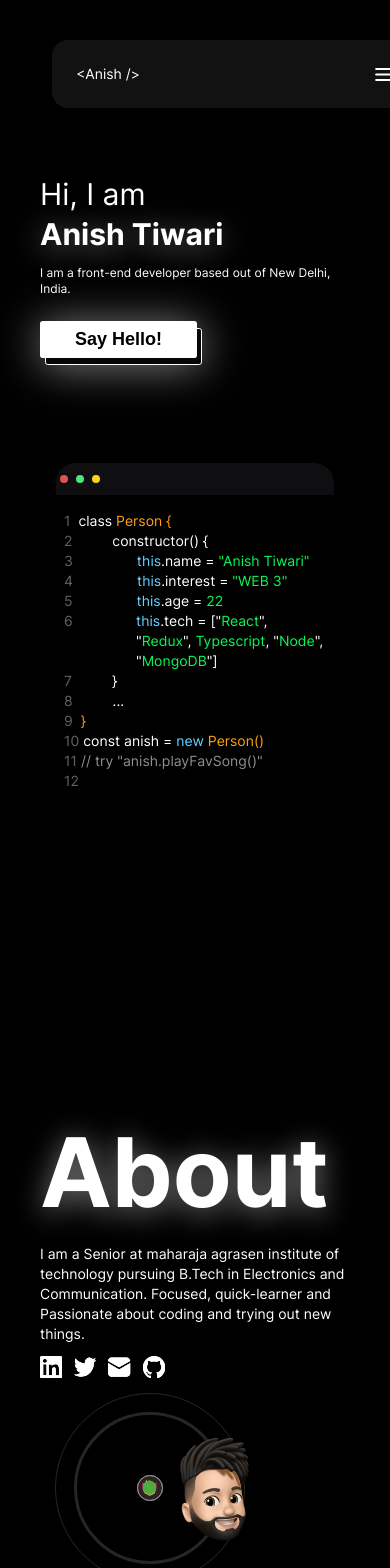
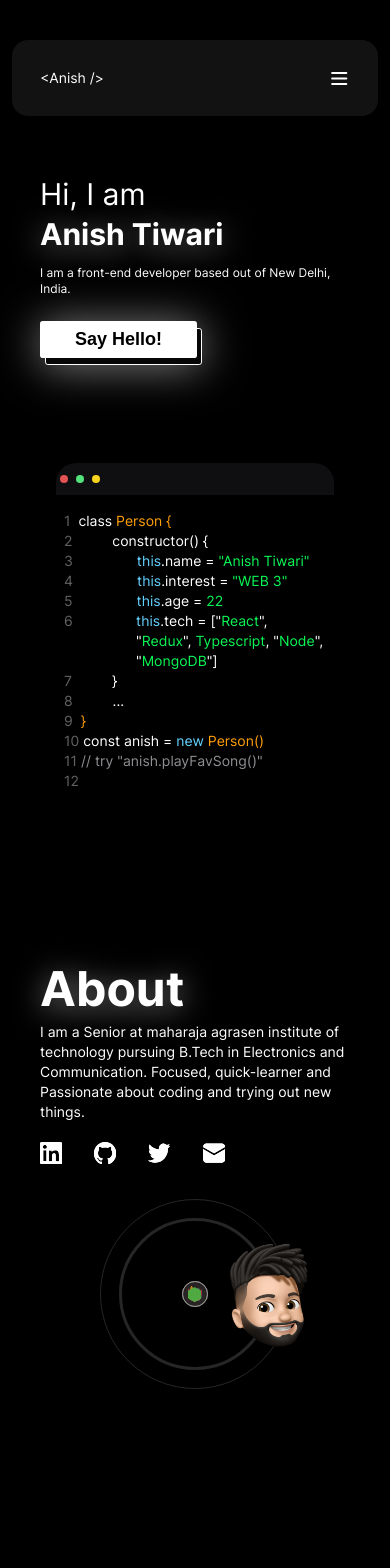
Before and after one commit to AnishTiwari16/Portfolio, a Next.js app: page / in a window 390 px wide. Shown: the top 1568 px of the page. After the commit the page ends 1424 px from the top, so only its background shows below. Built offline with nearby package versions, Linux system fonts and the light colour scheme.

Commit message:
fix: navbar resp issues and about alignment

```diff
--- a/src/components/layout/AboutSection.tsx
+++ b/src/components/layout/AboutSection.tsx
@@ -7,6 +7,7 @@ import ScrollAnimation from '@/components/ScrollAnimations';
 
 import bounceVariant from '@/animations/bounceVariant';
 import socialIconMotion from '@/animations/socialIconMotion';
+import { SOCIAL_DATA } from '@/config/socials';
 
 import myImage from '../../../public/images/about-image.png';
 import FirebaseLogo from '../../../public/images/firebase-logo.svg';
@@ -20,9 +21,9 @@ import Twitter from '../../../public/images/twitter.svg';
 import ValoLogo from '../../../public/images/valo-logo.svg';
 const AboutSection = () => {
   return (
-    <div className='grid grid-cols-1 gap-x-44 pt-52 lg:grid-cols-2'>
-      <div className=''>
-        <div className='custom-shadow text-8xl font-bold leading-normal'>
+    <div className='grid grid-cols-1 gap-x-44 pt-16 md:pt-52 lg:grid-cols-2'>
+      <div>
+        <div className='custom-shadow text-5xl font-bold leading-snug md:text-8xl md:leading-normal'>
           About
         </div>
         <p className=''>
@@ -35,69 +36,30 @@ const AboutSection = () => {
             initial='rest'
             whileHover='hover'
             animate='rest'
-            className='pr-3 pt-3'
+            className='flex'
           >
-            <Link
-              legacyBehavior
-              href='https://www.linkedin.com/in/anish-tiwari-a5923b207/'
-            >
-              <a target='_blank' rel='noopener noreferrer'>
-                <motion.div variants={socialIconMotion}>
-                  <Linkedin className='h-[22.24px] w-[22.24px] sm:h-[26.85px] sm:w-[26.85px] xl:h-[31px] xl:w-[31px]' />
-                </motion.div>
-              </a>
-            </Link>
-          </motion.div>
-          <motion.div
-            initial='rest'
-            whileHover='hover'
-            animate='rest'
-            className='pr-3 pt-3'
-          >
-            <Link
-              href='https://www.linkedin.com/in/anish-tiwari-a5923b207/'
-              legacyBehavior
-            >
-              <a target='_blank' rel='noopener noreferrer'>
-                <motion.div variants={socialIconMotion}>
-                  <Twitter className='h-[22.24px] w-[22.24px] sm:h-[26.85px] sm:w-[26.85px] xl:h-[31px] xl:w-[31px]' />
-                </motion.div>
-              </a>
-            </Link>
-          </motion.div>
-          <motion.div
-            initial='rest'
-            whileHover='hover'
-            animate='rest'
-            className='pr-3 pt-3'
-          >
-            <Link
-              href='https://www.linkedin.com/in/anish-tiwari-a5923b207/'
-              legacyBehavior
-            >
-              <a target='_blank' rel='noopener noreferrer'>
-                <motion.div variants={socialIconMotion}>
-                  <Mail className='h-[22.24px] w-[22.24px] sm:h-[26.85px] sm:w-[26.85px] xl:h-[31px] xl:w-[31px]' />
-                </motion.div>
-              </a>
-            </Link>
-          </motion.div>
-          <motion.div
-            initial='rest'
-            whileHover='hover'
-            animate='rest'
-            className='pr-3 pt-3'
-          >
-            <Link
-              href='https://www.linkedin.com/in/anish-tiwari-a5923b207/'
-              legacyBehavior
-            >
-              <a target='_blank' rel='noopener noreferrer'>
-                <motion.div variants={socialIconMotion}>
-                  <Github className='h-[22.24px] w-[22.24px] sm:h-[26.85px] sm:w-[26.85px] xl:h-[31px] xl:w-[31px]' />
-                </motion.div>
-              </a>
-            </Link>
+            {SOCIAL_DATA.map((elem, index) => {
+              return (
+                <Link legacyBehavior href={elem.link} key={index}>
+                  <a target='_blank' rel='noopener noreferrer'>
+                    <motion.div
+                      variants={socialIconMotion}
+                      className='mr-8  pt-5'
+                    >
+                      {elem.name === 'linkedin' ? (
+                        <Linkedin className='h-[22.24px] w-[22.24px] sm:h-[26.85px] sm:w-[26.85px] xl:h-[31px] xl:w-[31px]' />
+                      ) : elem.name === 'github' ? (
+                        <Github className='h-[22.24px] w-[22.24px] sm:h-[26.85px] sm:w-[26.85px] xl:h-[31px] xl:w-[31px]' />
+                      ) : elem.name === 'twitter' ? (
+                        <Twitter className='h-[22.24px] w-[22.24px] sm:h-[26.85px] sm:w-[26.85px] xl:h-[31px] xl:w-[31px]' />
+                      ) : (
+                        <Mail className='h-[22.24px] w-[22.24px] sm:h-[26.85px] sm:w-[26.85px] xl:h-[31px] xl:w-[31px]' />
+                      )}
+                    </motion.div>
+                  </a>
+                </Link>
+              );
+            })}
           </motion.div>
         </div>
       </div>
@@ -105,7 +67,7 @@ const AboutSection = () => {
       <ScrollAnimation>
         <motion.div
           variants={bounceVariant}
-          className=' about-image-container relative flex h-[219px] w-[219px] before:h-[142px] before:w-[142px] sm:h-[396px] sm:w-[396px] sm:before:h-[258px] sm:before:w-[258px]'
+          className=' about-image-container relative flex h-[260px] w-auto before:h-[142px] before:w-[142px] sm:h-[396px] sm:w-[396px] sm:before:h-[258px] sm:before:w-[258px]'
         >
           <div className='absolute inset-0  z-[1] m-auto h-[152px] w-[152px] rounded-full border-[3px] border-[rgba(255,255,255,0.15)] sm:h-[274px] sm:w-[274px]'></div>
           <div className='absolute inset-0  z-[1] m-auto h-[190px] w-[190px] rounded-full border-[1px] border-[rgba(255,255,255,0.15)] sm:h-[345px] sm:w-[345px]'></div>
--- a/src/components/layout/HeaderSection.tsx
+++ b/src/components/layout/HeaderSection.tsx
@@ -27,10 +27,10 @@ const HeaderSection = () => {
             // delay: 0.5,
             ease: [0, 0.71, 0.2, 1.01],
           }}
-          className='col-span-4 col-start-1 mt-6 w-auto px-3 py-4 sm:mt-[32px] sm:py-[30px] sm:pl-6 sm:pr-[30px] md:col-span-12 md:mt-[28px] lg:col-span-8 lg:col-start-1 lg:mt-[30px] xl:mt-[44px] xl:pr-6 '
+          className='bg-nav-bg col-span-4 col-start-1 mt-6 w-auto rounded-lg px-3 py-4 sm:mt-[32px] sm:rounded-xl sm:py-[30px] sm:pl-6 sm:pr-[30px] md:col-span-12 md:mt-[28px] lg:col-span-8 lg:col-start-3 lg:mt-[30px] xl:mt-[16px] xl:pr-6'
           id='main-nav'
         >
-          <div className='bg-nav-bg flex flex-row flex-wrap items-center justify-between rounded-2xl bg-[#25252580] p-6 backdrop-blur-[80px]'>
+          <div className='bg-nav-bg flex flex-row flex-wrap items-center justify-between rounded-2xl bg-[#25252580] p-7 backdrop-blur-[80px]'>
             <button>
               <a>{`<Anish />`}</a>
             </button>
--- a/src/config/socials.tsx
+++ b/src/config/socials.tsx
@@ -5,6 +5,14 @@ export const SOCIAL_DATA = [
   },
   {
     name: 'github',
-    link: 'https://www.linkedin.com/in/sarthak-ahuja07/',
+    link: 'https://github.com/AnishTiwari16',
+  },
+  {
+    name: 'twitter',
+    link: 'https://twitter.com/AnishTiw',
+  },
+  {
+    name: 'email',
+    link: 'mailto:anish.at.tiwari@gmail.com',
   },
 ];
--- a/src/pages/index.tsx
+++ b/src/pages/index.tsx
@@ -25,8 +25,10 @@ export default function HomePage() {
       <Seo />
 
       <main>
+        <section>
+          <HeaderSection />
+        </section>
         <section className='container mx-auto px-10 md:px-20'>
-          <HeaderSection />
           <HeroSection />
           <AboutSection />
         </section>
```
